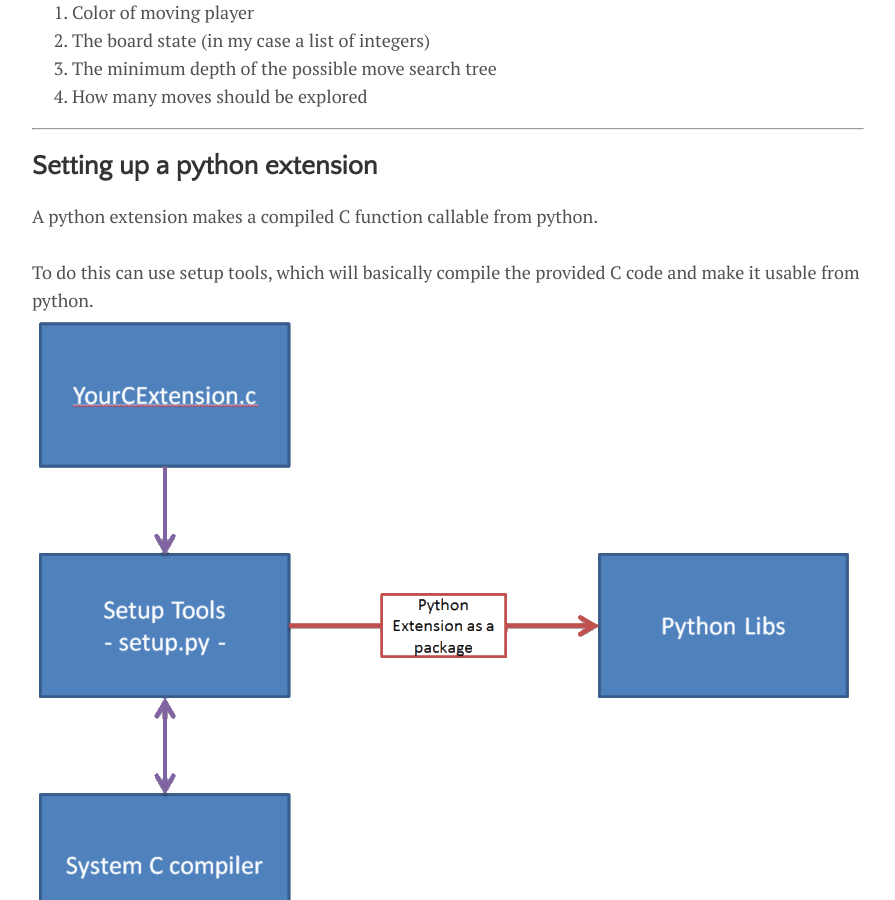
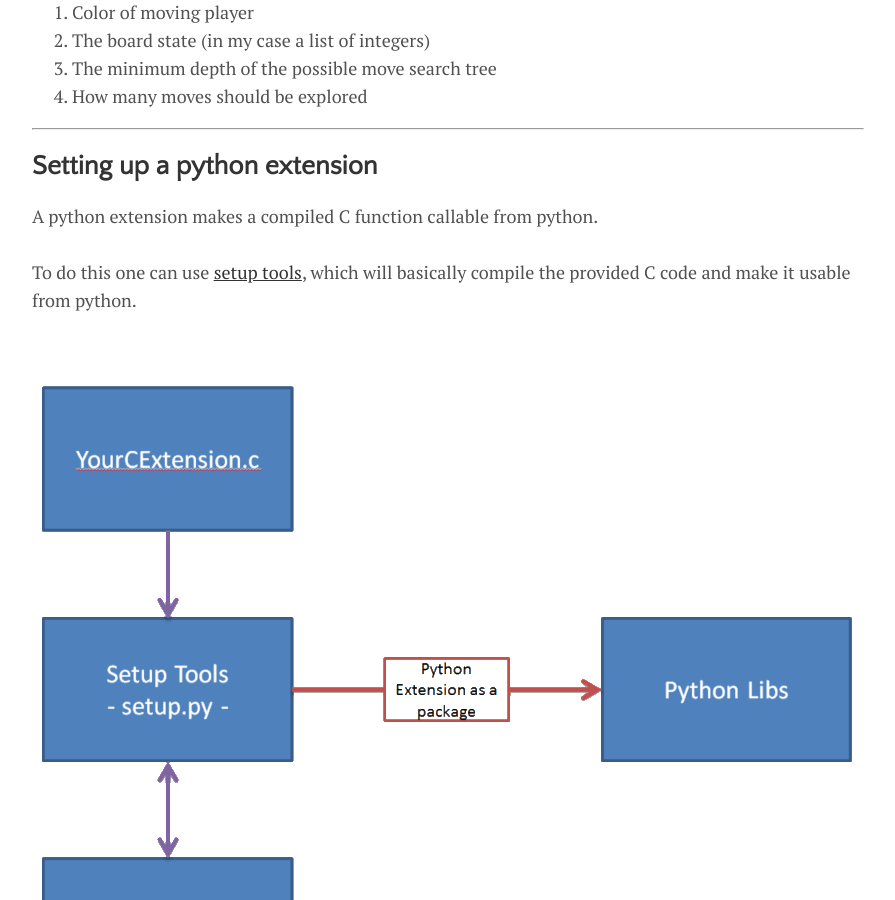
Before and after one commit to TheWiseLion/thewiselion.github.io, a Jekyll site: the page built from _posts/2017-3-8-1000x-Speed-Up-In-Python.md, in a window 1280 px wide and 900 px high, scrolled down 3492 px. Shown: the whole window, without its empty margins (192-1087 px from the left). Built offline with Jekyll 4.4.1, drawn with Linux system fonts in a browser that asks for light colours; nearby versions of some CDN libraries; comment, search, counter and statistics services are not loaded.

Commit message:
Fixing Python Speed-Up Article

````diff
--- a/_posts/2017-3-8-1000x-Speed-Up-In-Python.md
+++ b/_posts/2017-3-8-1000x-Speed-Up-In-Python.md
@@ -94,8 +94,12 @@ I kept my setup as simple as possible exposing only one function that took four
 ## Setting up a python extension
 A python extension makes a compiled C function callable from python.
 <br/><br/>
-To do this can use setup tools, which will basically compile the provided C code and make it usable from python.
-![](/images/PythonExtensionScheme.png "Python-SetupTools-C")
+To do this one can use [setup tools](http://setuptools.readthedocs.io/en/latest/setuptools.html), which will basically compile the provided C code and make it usable from python.
+
+<br/>
+<div style="text-align:center">
+<img src="/images/PythonExtensionScheme.png" alt="Python-SetupTools-C"/>
+</div>
 The setup.py will look akin to the following:
 ```python
 from setuptools import setup, Extension
````
